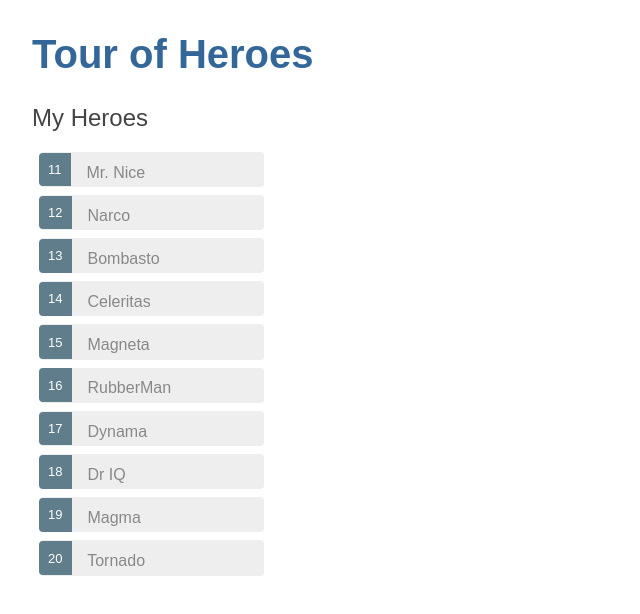
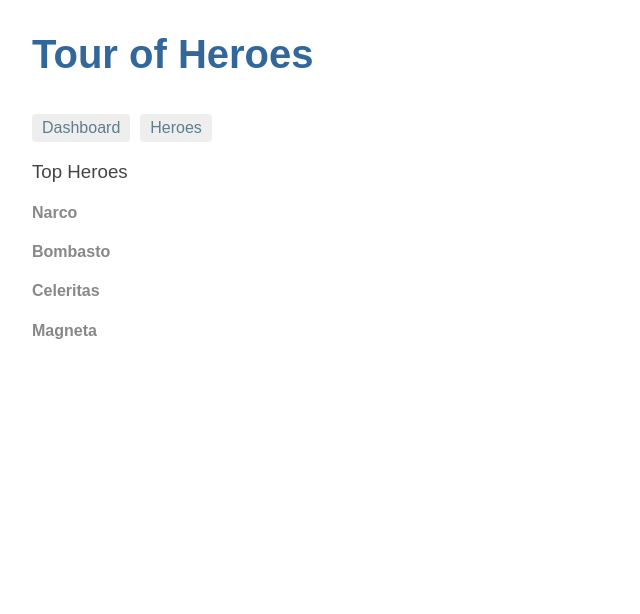
Before and after one commit to matheusfernal/Learning-Angular, an Angular app: page /dashboard in a window 1280 px wide. Shown: the top 614 px of the page, without its empty margins (0-640 px from the left). Built offline with nearby package versions, Linux system fonts and the light colour scheme.

Commit message:
Adding a heroes dashboaed

```diff
--- a/src/app/app.component.ts
+++ b/src/app/app.component.ts
@@ -4,7 +4,12 @@
   selector: 'app-root',
   template: `
     <h1>{{title}}</h1>
-    <my-heroes></my-heroes>`
+    <nav>
+      <a routerLink="/dashboard">Dashboard</a>
+      <a routerLink="/heroes">Heroes</a>
+    </nav>
+    <router-outlet></router-outlet>
+    `
 })
 export class AppComponent {
   title = 'Tour of Heroes';
--- /dev/null
+++ b/src/app/dashboard.component.html
@@ -0,0 +1,8 @@
+<h3>Top Heroes</h3>
+<div class="grid grid-pad">
+  <div *ngFor="let hero of heroes" class="col-1-4">
+    <div class="module hero">
+      <h4>{{hero.name}}</h4>
+    </div>
+  </div>
+</div>
--- /dev/null
+++ b/src/app/dashboard.component.ts
@@ -0,0 +1,19 @@
+import { Component, OnInit } from '@angular/core';
+
+import { Hero } from './hero';
+import { HeroService } from './hero.service';
+
+@Component({
+  selector: 'my-dashboard',
+  templateUrl: './dashboard.component.html'
+})
+export class DashboardComponent implements OnInit {
+  heroes: Hero[] = [];
+
+  constructor(private heroService: HeroService) { }
+
+  ngOnInit(): void {
+    this.heroService.getHeroes()
+      .then(heroes => this.heroes = heroes.slice(1, 5));
+  }
+}
```
Also changed, not shown: src/app/app.module.ts (+20 -2 lines).
